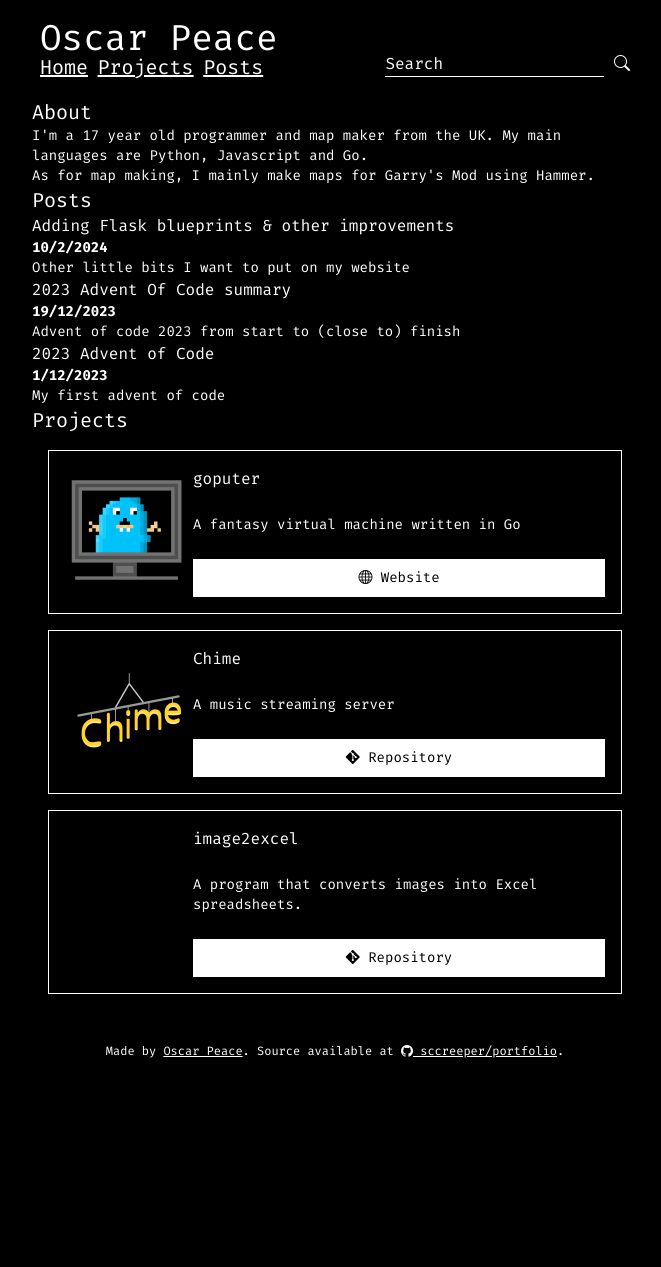
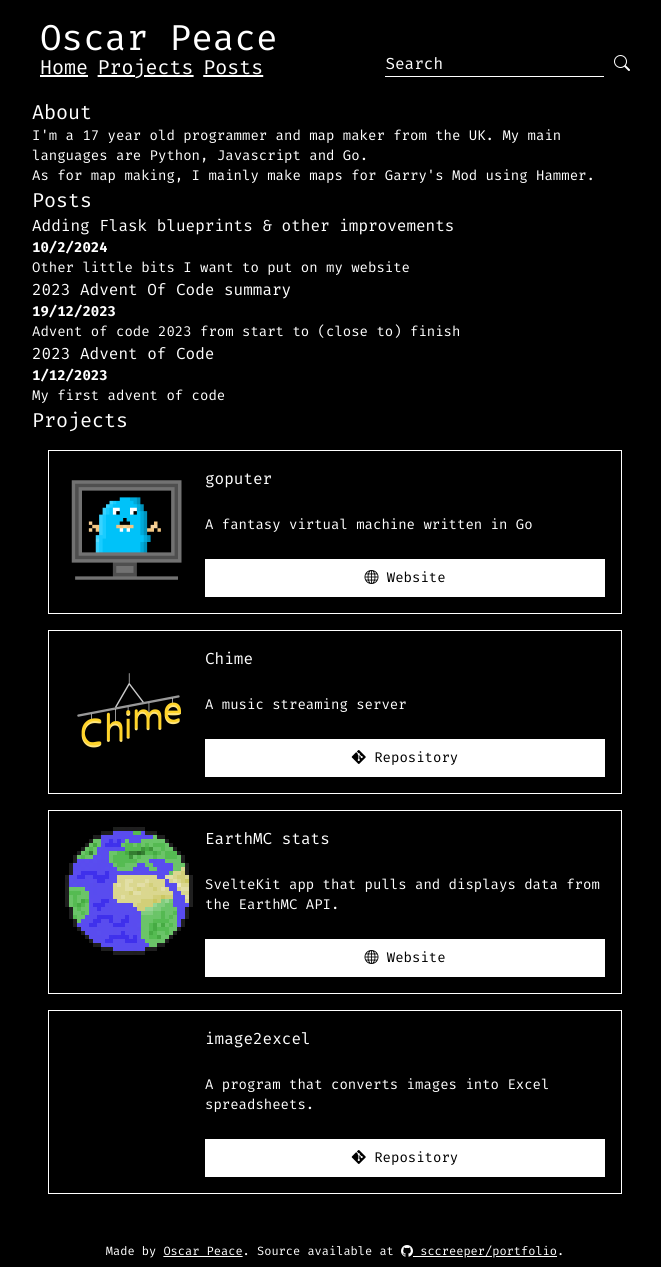
Before and after one commit to sccreeper/portfolio, a Flask app: page / in a window 1280 px wide. Shown: the part 17-1284 px from the top of the page, without its empty margins (305-966 px from the left). Before the commit the page ends 1075 px from the top, so only its background shows below. Run offline with Flask 3, Linux system fonts and the light colour scheme; style sheets or scripts are compiled from the project's sources; parts of the project's set-up code (start-up, migrations or seed data) failed here and were passed over; some libraries are stand-ins or nearby versions.

Commit message:
Add EMC dashboard link

```diff
--- a/src/static/index.css
+++ b/src/static/index.css
@@ -94,6 +94,7 @@ li::before {
     @apply grid;
     @apply grid-rows-1;
     @apply grid-cols-2;
+    @apply gap-3;
     grid-template-columns: 128px auto;
     @apply p-4;
 }
--- a/src/templates/components/project.j2
+++ b/src/templates/components/project.j2
@@ -1,7 +1,7 @@
 {% import "components/projectlink.j2" as link%}
 {% macro project(name, description, image, link_href, link_text, icon="git") %}
 <div class="project-div">
-    <div class="p-4">
+    <div class="m-4">
         <img src="{{image}}"/>
     </div>
     <div class="p-4">
--- a/src/templates/partials/home.j2
+++ b/src/templates/partials/home.j2
@@ -40,6 +40,15 @@
 )}}
 
 {{project.project(
+    "EarthMC stats",
+    "SvelteKit app that pulls and displays data from the EarthMC API.",
+    "/static/images/earthmcstats.png",
+    "https://github.com/sccreeper/earthmcdasbboard",
+    "Website",
+    "globe"
+)}}
+
+{{project.project(
     "image2excel",
     "A program that converts images into Excel spreadsheets.",
     "",
```
Also changed, not shown: src/templates/partials/projects.j2 (+9 -0 lines), src/static/images/earthmcstats.png (added).
